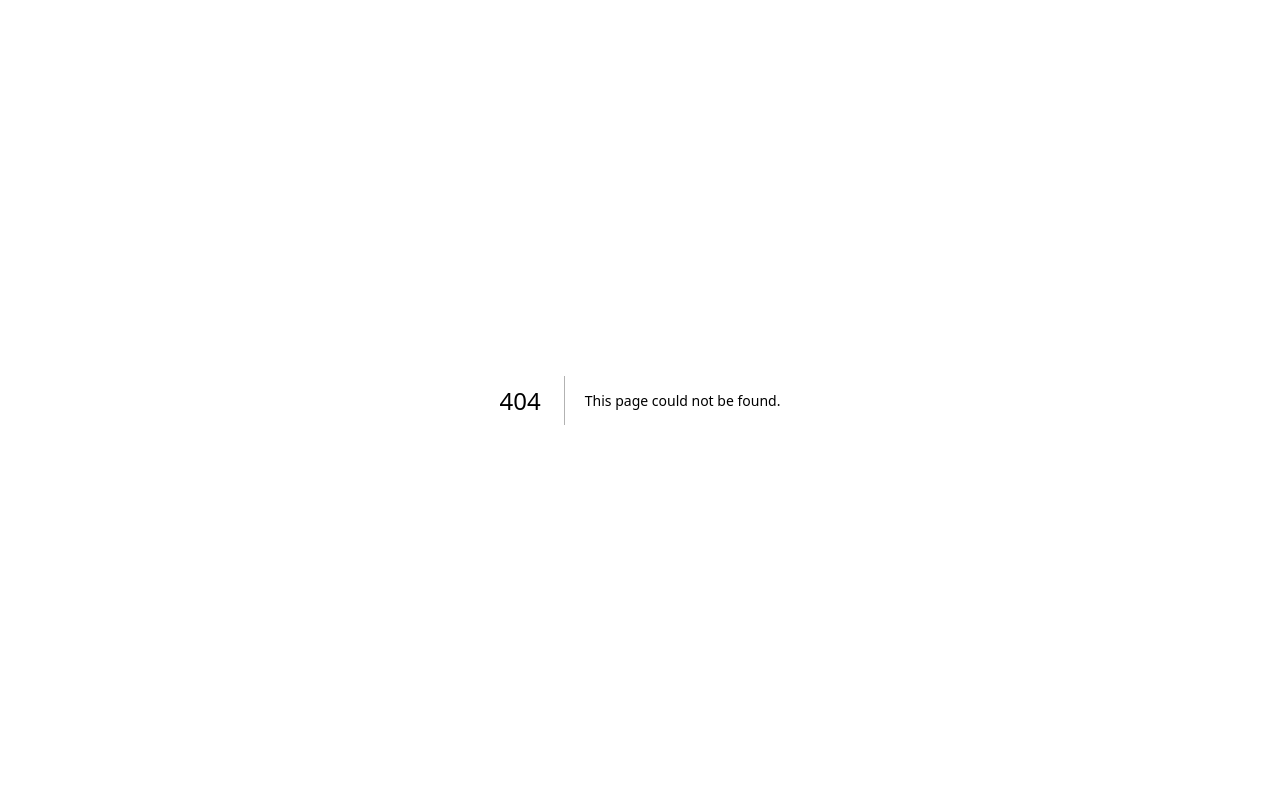
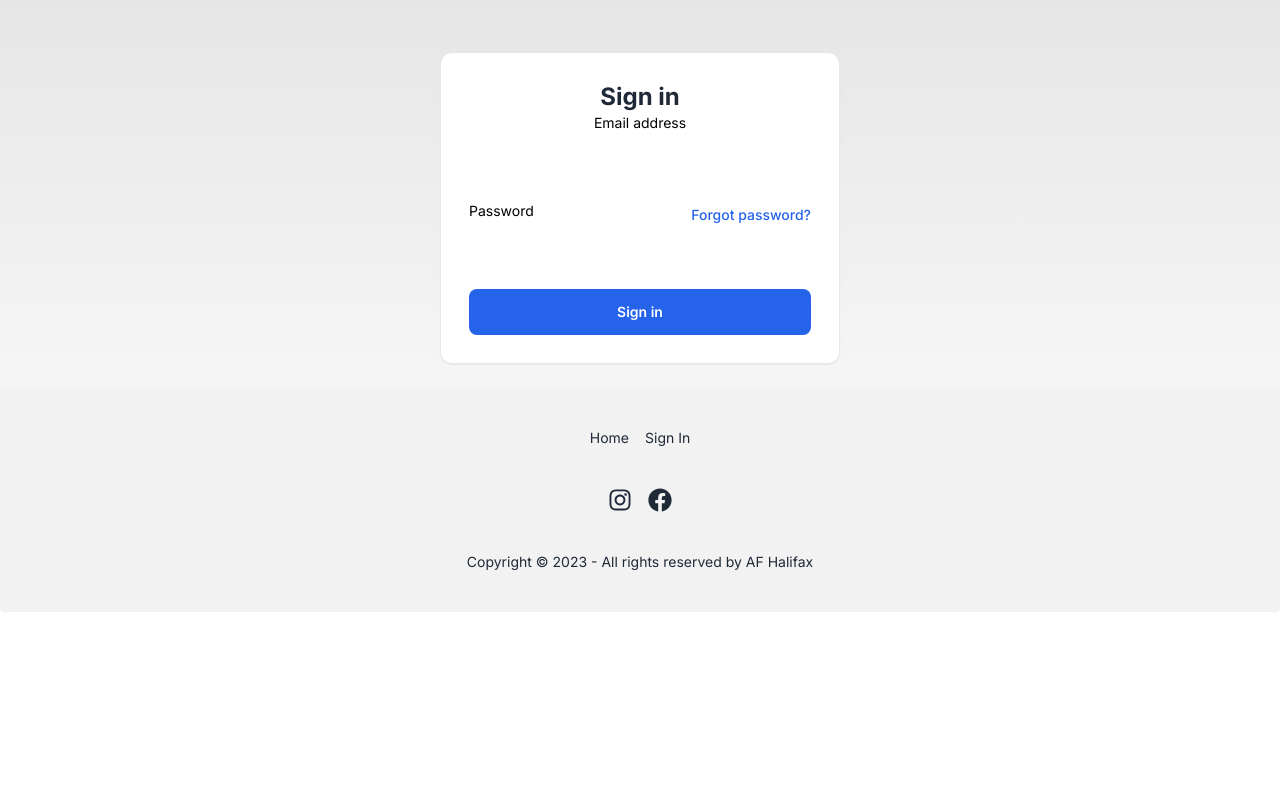
Before and after one commit to AidanMarroyo/halifax, a Next.js app: page /sign-in in a window 1280 px wide. Before the commit this address had no page. Shown: the top 800 px of the page. Built offline with nearby package versions, Linux system fonts and the light colour scheme; no server answers.

Commit message:
added master list with login

```diff
--- a/src/app/layout.js
+++ b/src/app/layout.js
@@ -1,8 +1,8 @@
-import Banner from '@/components/Banner';
 import Footer from '@/components/Footer';
 import { Inter } from 'next/font/google';
 import { Toaster } from 'react-hot-toast';
 import './globals.css';
+import { Providers } from './providers';
 const inter = Inter({ subsets: ['latin'] });
 
 export const metadata = {
@@ -14,7 +14,7 @@
 	return (
 		<html lang='en'>
 			<body className={inter.className}>
-				{children}
+				<Providers>{children}</Providers>
 				<Footer />
 				<Toaster />
 			</body>
--- /dev/null
+++ b/src/app/master-list/page.js
@@ -0,0 +1,63 @@
+'use client';
+
+import AuthCheck from '@/components/AuthCheck';
+import { firestore, postToJSON } from '@/lib/firebase';
+import { collection, getDocs, orderBy, query, where } from 'firebase/firestore';
+import React, { useEffect, useState } from 'react';
+
+const List = () => {
+	const leadRef = collection(firestore, 'leads');
+	const leadQuery = query(leadRef, orderBy('createdAt', 'asc'));
+
+	const [lead, setLead] = useState([]);
+
+	useEffect(() => {
+		const query = async () => {
+			const leads = (await getDocs(leadQuery)).docs.map(postToJSON);
+
+			setLead(leads);
+		};
+		try {
+			query();
+		} catch (error) {
+			console.log(error);
+		}
+	}, []);
+	return (
+		<AuthCheck>
+			<div className='overflow-x-auto'>
+				<table className='table'>
+					{/* head */}
+					<thead>
+						<tr>
+							<th></th>
+							<th>Name</th>
+							<th>Email</th>
+							<th>Phone Number</th>
+							<th>Employer</th>
+						</tr>
+					</thead>
+					<tbody>
+						{/* row 1 */}
+
+						{lead.map((item, index) => {
+							return (
+								<tr key={index.name}>
+									<th></th>
+									<td>
+										{item.name} {item.surname}
+									</td>
+									<td>{item.email}</td>
+									<td>{item.number}</td>
+									<td>{item.employer}</td>
+								</tr>
+							);
+						})}
+					</tbody>
+				</table>
+			</div>
+		</AuthCheck>
+	);
+};
+
+export default List;
--- /dev/null
+++ b/src/app/providers.js
@@ -0,0 +1,10 @@
+'use client';
+import { UserContext } from '@/lib/context';
+import { useUserData } from '@/lib/hooks';
+
+export function Providers({ children }) {
+	const userData = useUserData();
+	return (
+		<UserContext.Provider value={userData}>{children}</UserContext.Provider>
+	);
+}
--- /dev/null
+++ b/src/app/sign-in/page.js
@@ -0,0 +1,143 @@
+'use client';
+import { auth, firestore } from '@/lib/firebase';
+import { signInWithEmailAndPassword } from 'firebase/auth';
+import { useRouter } from 'next/navigation';
+import { useState } from 'react';
+import toast from 'react-hot-toast';
+
+const SignIn = () => {
+	const [email, setEmail] = useState('');
+	const [password, setPassword] = useState('');
+	const router = useRouter();
+
+	const login = () => {
+		signInWithEmailAndPassword(auth, email, password)
+			.then(() => {
+				router.push('/master-list');
+				toast.success('Logged in successfully'); // this line
+			})
+			.catch((error) => {
+				console.error('Error signing in:', error);
+				toast.error('Error signing in: ' + error.message); // and this line
+			});
+	};
+	const logOut = () => {
+		signOut(auth);
+	};
+	return (
+		<main className='w-full max-w-md mx-auto p-6'>
+			<div className='mt-7 bg-white border border-gray-200 rounded-xl shadow-sm dark:bg-gray-800 dark:border-gray-700'>
+				<div className='p-4 sm:p-7'>
+					<div className='text-center'>
+						<h1 className='block text-2xl font-bold text-gray-800 dark:text-white'>
+							Sign in
+						</h1>
+
+						<div className='grid gap-y-4 '>
+							{/* Form Group */}
+							<div>
+								<label
+									htmlFor='email'
+									className='block text-sm mb-2 dark:text-white'
+								>
+									Email address
+								</label>
+								<div className='relative'>
+									<input
+										type='email'
+										id='email'
+										name='email'
+										value={email}
+										onChange={(e) => setEmail(e.target.value)}
+										required
+										className='py-3 px-4 block w-full border-gray-200 rounded-lg text-sm focus:border-blue-500 focus:ring-blue-500 disabled:opacity-50 disabled:pointer-events-none dark:bg-slate-900 dark:border-gray-700 dark:text-gray-400 dark:focus:ring-gray-600'
+										aria-describedby='email-error'
+									/>
+									<div className='hidden absolute inset-y-0 end-0 flex items-center pointer-events-none pe-3'>
+										<svg
+											className='h-5 w-5 text-red-500'
+											width={16}
+											height={16}
+											fill='currentColor'
+											viewBox='0 0 16 16'
+											aria-hidden='true'
+										>
+											<path d='M16 8A8 8 0 1 1 0 8a8 8 0 0 1 16 0zM8 4a.905.905 0 0 0-.9.995l.35 3.507a.552.552 0 0 0 1.1 0l.35-3.507A.905.905 0 0 0 8 4zm.002 6a1 1 0 1 0 0 2 1 1 0 0 0 0-2z' />
+										</svg>
+									</div>
+								</div>
+								<p
+									className='hidden text-xs text-red-600 mt-2'
+									id='email-error'
+								>
+									Please include a valid email address so we can get back to you
+								</p>
+							</div>
+							{/* End Form Group */}
+							{/* Form Group */}
+							<div>
+								<div className='flex justify-between items-center'>
+									<label
+										htmlFor='password'
+										className='block text-sm mb-2 dark:text-white'
+									>
+										Password
+									</label>
+									<a
+										className='text-sm text-blue-600 decoration-2 hover:underline font-medium dark:focus:outline-none dark:focus:ring-1 dark:focus:ring-gray-600'
+										href='../examples/html/recover-account.html'
+									>
+										Forgot password?
+									</a>
+								</div>
+								<div className='relative'>
+									<input
+										type='password'
+										id='password'
+										name='password'
+										value={password}
+										onChange={(e) => setPassword(e.target.value)}
+										required
+										className='py-3 px-4 block w-full border-gray-200 rounded-lg text-sm focus:border-blue-500 focus:ring-blue-500 disabled:opacity-50 disabled:pointer-events-none dark:bg-slate-900 dark:border-gray-700 dark:text-gray-400 dark:focus:ring-gray-600'
+										aria-describedby='password-error'
+									/>
+									<div className='hidden absolute inset-y-0 end-0 flex items-center pointer-events-none pe-3'>
+										<svg
+											className='h-5 w-5 text-red-500'
+											width={16}
+											height={16}
+											fill='currentColor'
+											viewBox='0 0 16 16'
+											aria-hidden='true'
+										>
+											<path d='M16 8A8 8 0 1 1 0 8a8 8 0 0 1 16 0zM8 4a.905.905 0 0 0-.9.995l.35 3.507a.552.552 0 0 0 1.1 0l.35-3.507A.905.905 0 0 0 8 4zm.002 6a1 1 0 1 0 0 2 1 1 0 0 0 0-2z' />
+										</svg>
+									</div>
+								</div>
+								<p
+									className='hidden text-xs text-red-600 mt-2'
+									id='password-error'
+								>
+									8+ characters required
+								</p>
+							</div>
+							{/* End Form Group */}
+
+							<button
+								type='button'
+								className='w-full py-3 px-4 inline-flex justify-center items-center gap-x-2 text-sm font-semibold rounded-lg border border-transparent bg-blue-600 text-white hover:bg-blue-700 disabled:opacity-50 disabled:pointer-events-none dark:focus:outline-none dark:focus:ring-1 dark:focus:ring-gray-600'
+								onClick={login}
+							>
+								Sign in
+							</button>
+						</div>
+
+						{/* End Form */}
+					</div>
+				</div>
+			</div>
+		</main>
+	);
+};
+
+export default SignIn;
--- /dev/null
+++ b/src/components/AuthCheck.jsx
@@ -0,0 +1,12 @@
+import { UserContext } from '@/lib/context';
+import Link from 'next/link';
+import { useContext } from 'react';
+
+// Component's children only shown to logged-in users
+export default function AuthCheck(props) {
+	const { username } = useContext(UserContext);
+
+	return username
+		? props.children
+		: props.fallback || <Link href='/enter'>You must be signed in</Link>;
+}
--- a/src/components/Footer.jsx
+++ b/src/components/Footer.jsx
@@ -1,3 +1,4 @@
+import Link from 'next/link';
 import React from 'react';
 import { FaFacebook, FaInstagram } from 'react-icons/fa';
 
@@ -5,8 +6,12 @@
 	return (
 		<footer className='footer footer-center p-10 bg-base-200 text-base-content rounded'>
 			<nav className='grid grid-flow-col gap-4'>
-				<a className='link link-hover'>About us</a>
-				<a className='link link-hover'>Jobs</a>
+				<Link href='/' className='link link-hover'>
+					Home
+				</Link>
+				<Link href='/master-list' className='link link-hover'>
+					Sign In
+				</Link>
 			</nav>
 			<nav>
 				<div className='grid grid-flow-col gap-4'>
--- /dev/null
+++ b/src/lib/context.js
@@ -0,0 +1,2 @@
+import { createContext } from 'react';
+export const UserContext = createContext({ user: null, username: null });
--- /dev/null
+++ b/src/lib/hooks.js
@@ -0,0 +1,29 @@
+import { auth, firestore } from '@/lib/firebase';
+import { doc, getFirestore, onSnapshot } from 'firebase/firestore';
+import { useEffect, useState } from 'react';
+import { useAuthState } from 'react-firebase-hooks/auth';
+
+// Custom hook to read  auth record and user profile doc
+export function useUserData() {
+	const [user] = useAuthState(auth);
+	const [username, setUsername] = useState(null);
+
+	useEffect(() => {
+		// turn off realtime subscription
+		let unsubscribe;
+
+		if (user) {
+			// const ref = firestore.collection('users').doc(user.uid);
+			const ref = doc(getFirestore(), 'users', user.uid);
+			unsubscribe = onSnapshot(ref, (doc) => {
+				setUsername(doc.data()?.username);
+			});
+		} else {
+			setUsername(null);
+		}
+
+		return unsubscribe;
+	}, [user]);
+
+	return { user, username };
+}
```
